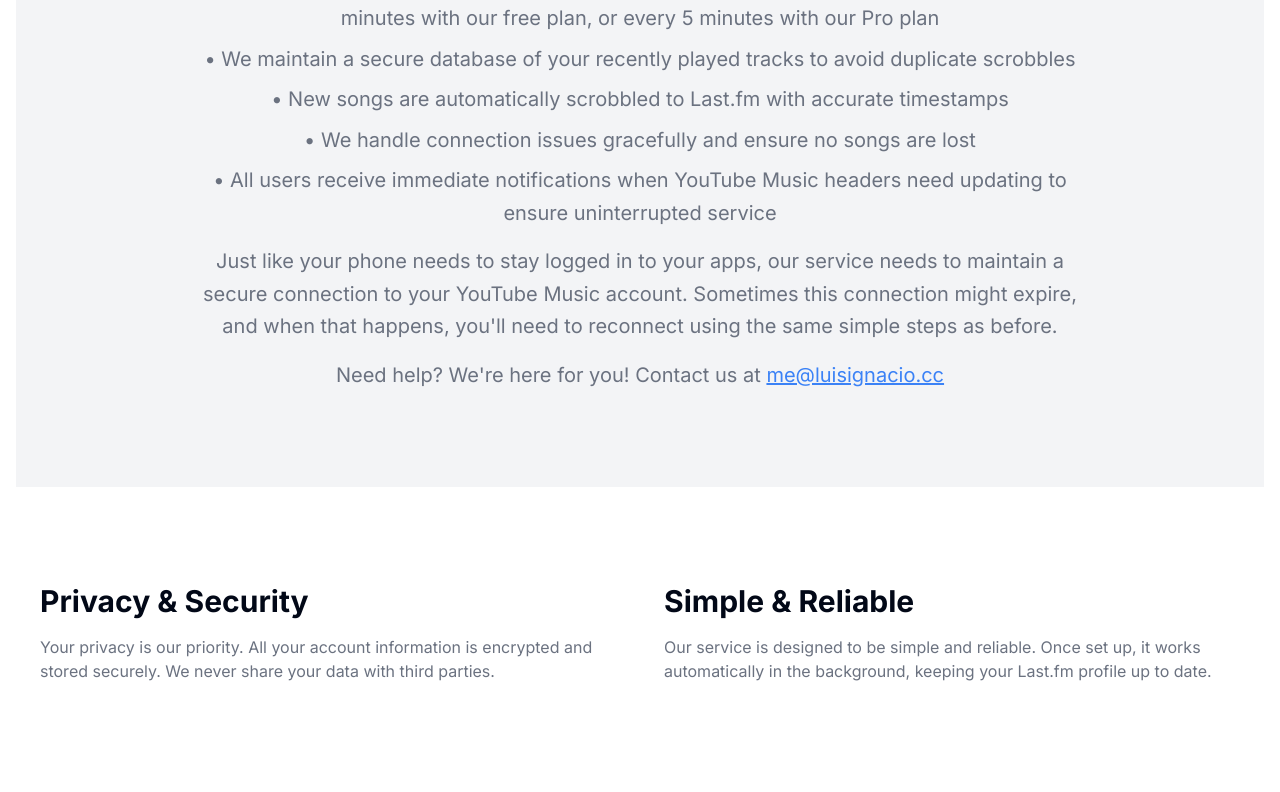
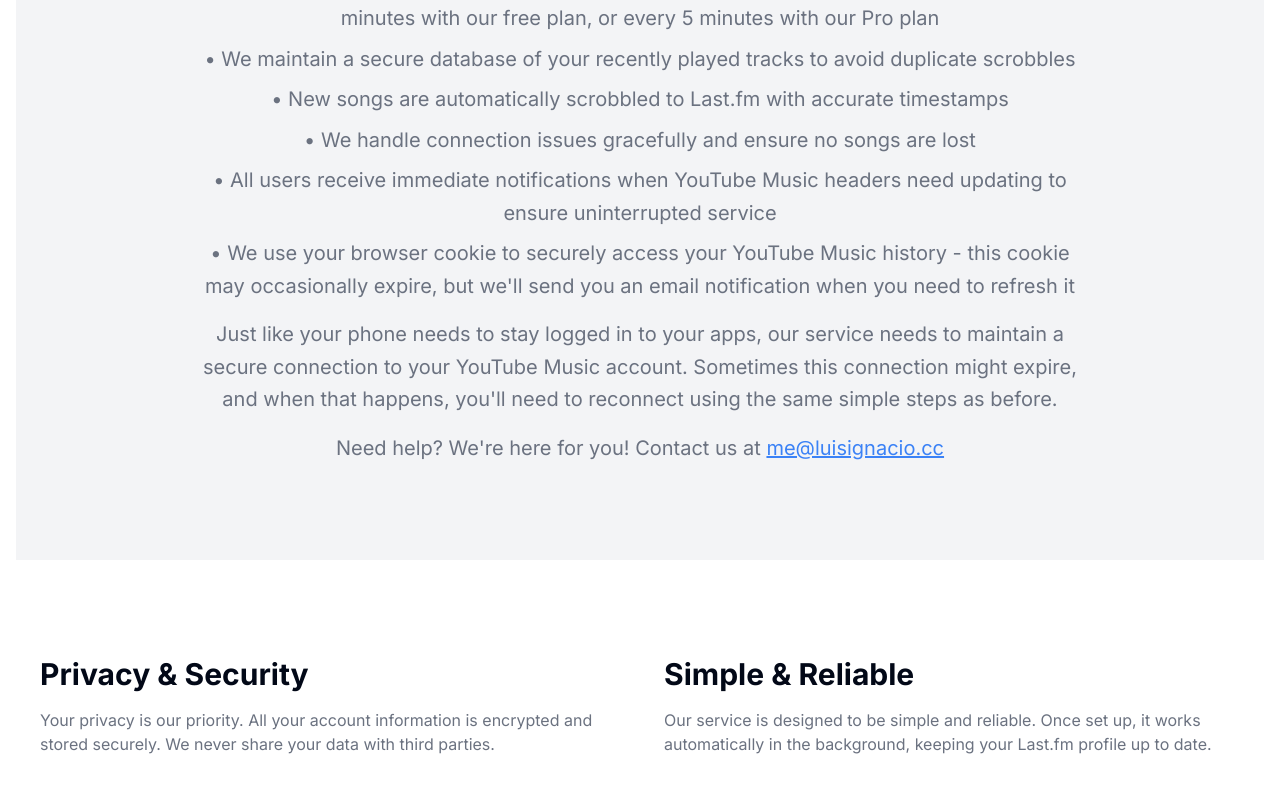
Before and after one commit to luisignaciocc/ytmusic-scrobbler-web, a Next.js app in the folder apps/web/: page / in a window 1280 px wide. Shown: the part 1152-1944 px from the top of the page. Built offline with nearby package versions, Linux system fonts and the light colour scheme; no server answers.

Commit message:
feat: add notification for cookie expiration and refresh process for YouTube Music history access

```diff
--- a/apps/web/app/page.tsx
+++ b/apps/web/app/page.tsx
@@ -221,6 +221,12 @@
                     • All users receive immediate notifications when YouTube
                     Music headers need updating to ensure uninterrupted service
                   </li>
+                  <li>
+                    • We use your browser cookie to securely access your YouTube
+                    Music history - this cookie may occasionally expire, but
+                    we&apos;ll send you an email notification when you need to
+                    refresh it
+                  </li>
                 </ul>
                 <p className="max-w-[900px] text-gray-500 md:text-xl/relaxed lg:text-base/relaxed xl:text-xl/relaxed dark:text-gray-400">
                   Just like your phone needs to stay logged in to your apps, our
```
